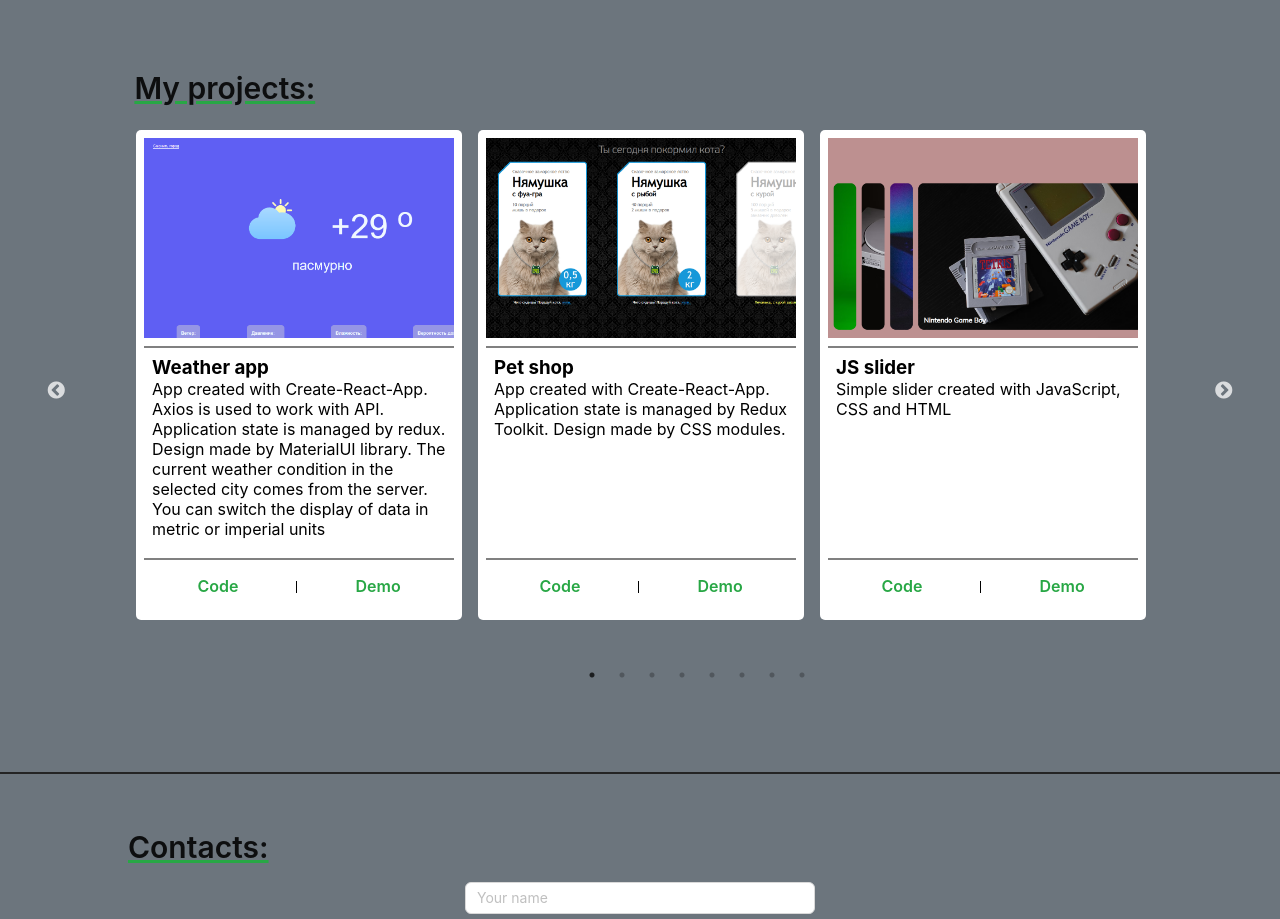
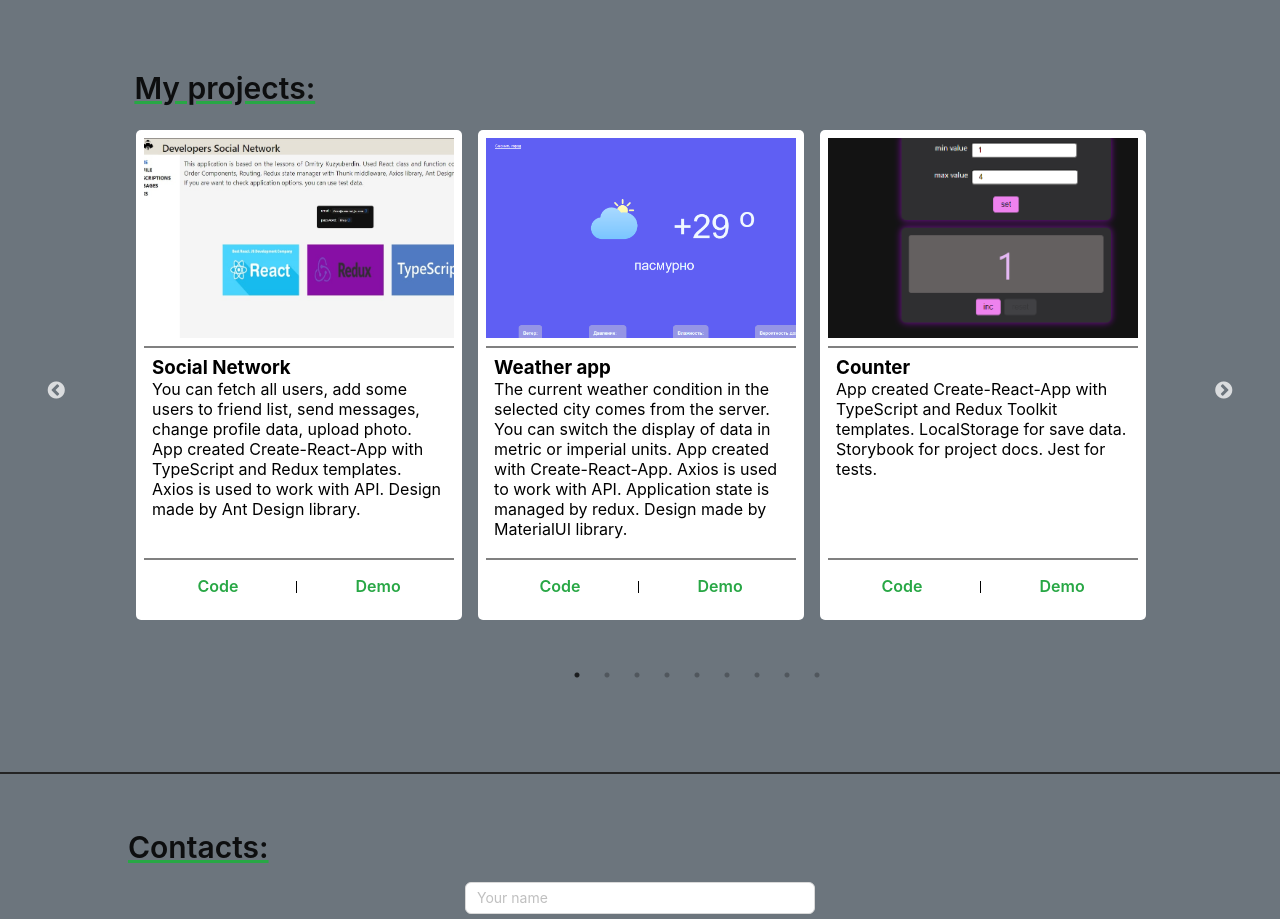
Before and after one commit to beliy-beret/portfolio-vite, a React (Vite) app: page / in a window 1280 px wide. Shown: the part 1540-2459 px from the top of the page. Built offline with nearby package versions, Linux system fonts and the light colour scheme.

Commit message:
add samurai project

```diff
--- a/src/assets/images/projects/projectsImg.ts
+++ b/src/assets/images/projects/projectsImg.ts
@@ -3,6 +3,7 @@ import computer from './Computer.png'
 import counter from './counter.png'
 import news from './news.png'
 import petShop from './PetShop.png'
+import samuraiNetwork from './samuraiNetwork.jpg'
 import slider from './Slider.png'
 import snake from './snake.png'
 import weather from './weather.png'
@@ -16,4 +17,5 @@ export const projectsImg = {
   snake,
   weather,
   counter,
+  samuraiNetwork,
 }
--- a/src/sections/Projects/projectList.ts
+++ b/src/sections/Projects/projectList.ts
@@ -9,12 +9,39 @@ export type ProjectType = Record<
 export const projectList: Array<ProjectType> = [
   {
     id: v1(),
+    screenShot: projectsImg.samuraiNetwork,
+    title: 'Social Network',
+    url: 'https://github.com/beliy-beret/incubator-social-network',
+    demo: 'https://incubator-social-network-iota.vercel.app/',
+    description:
+      'You can fetch all users, add some users to friend list, send messages, change profile data, upload photo. App created Create-React-App with TypeScript and Redux templates. Axios is used to work with API. Design made by Ant Design library.',
+  },
+  {
+    id: v1(),
     screenShot: projectsImg.weather,
     title: 'Weather app',
     url: 'https://github.com/beliy-beret/weather_app',
     demo: 'https://weather-app-mauve-pi.vercel.app/',
     description:
-      'App created with Create-React-App. Axios is used to work with API. Application state is managed by redux. Design made by MaterialUI library. The current weather condition in the selected city comes from the server. You can switch the display of data in metric or imperial units',
+      'The current weather condition in the selected city comes from the server. You can switch the display of data in metric or imperial units. App created with Create-React-App. Axios is used to work with API. Application state is managed by redux. Design made by MaterialUI library.',
+  },
+  {
+    id: v1(),
+    screenShot: projectsImg.counter,
+    title: 'Counter',
+    url: 'https://github.com/beliy-beret/React-Counter',
+    demo: 'https://react-counter-eta.vercel.app/',
+    description:
+      'App created Create-React-App with TypeScript and Redux Toolkit templates. LocalStorage for save data. Storybook for project docs. Jest for tests.',
+  },
+  {
+    id: v1(),
+    screenShot: projectsImg.JsonPlaceholder,
+    title: 'JSONPlaceholder',
+    demo: 'https://jsonp-laceholder-1cv36q6m9-beliy-beret.vercel.app/',
+    url: 'https://github.com/beliy-beret/JSONPlaceholder',
+    description:
+      'App created Create-React-App with TypeScript template. Axios is used to work with API. Application state is managed by Redux Toolkit. Design made by MaterialUI library.',
   },
   {
     id: v1(),
@@ -27,11 +54,12 @@ export const projectList: Array<ProjectType> = [
   },
   {
     id: v1(),
-    screenShot: projectsImg.slider,
-    title: 'JS slider',
-    demo: 'https://beliy-beret.github.io/JS_Slider/',
-    url: 'https://github.com/beliy-beret/JS_Slider',
-    description: 'Simple slider created with JavaScript, CSS and HTML',
+    screenShot: projectsImg.snake,
+    title: 'Snake',
+    url: 'https://github.com/beliy-beret/Snake',
+    demo: 'https://snake-i4kk3k2na-beliy-beret.vercel.app/',
+    description:
+      'Canvas project. The game is based on the materials of the book "JavaScript for children". Prod build with Parcel.',
   },
   {
     id: v1(),
@@ -52,29 +80,10 @@ export const projectList: Array<ProjectType> = [
   },
   {
     id: v1(),
-    screenShot: projectsImg.JsonPlaceholder,
-    title: 'JSONPlaceholder',
-    demo: 'https://jsonp-laceholder-1cv36q6m9-beliy-beret.vercel.app/',
-    url: 'https://github.com/beliy-beret/JSONPlaceholder',
-    description:
-      'App created Create-React-App with TypeScript template. Axios is used to work with API. Application state is managed by Redux Toolkit. Design made by MaterialUI library.',
-  },
-  {
-    id: v1(),
-    screenShot: projectsImg.snake,
-    title: 'Snake',
-    url: 'https://github.com/beliy-beret/Snake',
-    demo: 'https://snake-i4kk3k2na-beliy-beret.vercel.app/',
-    description:
-      'Canvas project. The game is based on the materials of the book "JavaScript for children". Prod build with Parcel.',
-  },
-  {
-    id: v1(),
-    screenShot: projectsImg.counter,
-    title: 'Counter',
-    url: 'https://github.com/beliy-beret/React-Counter',
-    demo: 'https://react-counter-eta.vercel.app/',
-    description:
-      'App created Create-React-App with TypeScript template. Application state is managed by Redux Toolkit. Storybook for project docs. Jest for tests.',
+    screenShot: projectsImg.slider,
+    title: 'JS slider',
+    demo: 'https://beliy-beret.github.io/JS_Slider/',
+    url: 'https://github.com/beliy-beret/JS_Slider',
+    description: 'Simple slider created with JavaScript, CSS and HTML',
   },
 ]
```
Also changed, not shown: src/assets/images/projects/samuraiNetwork.jpg (added).
